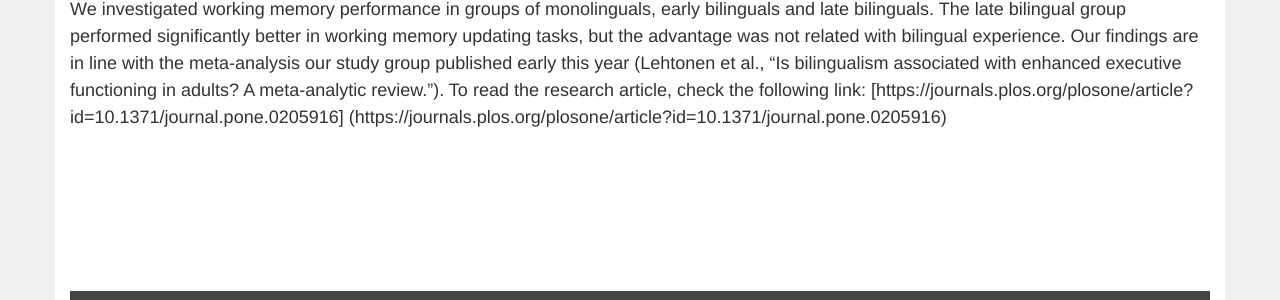
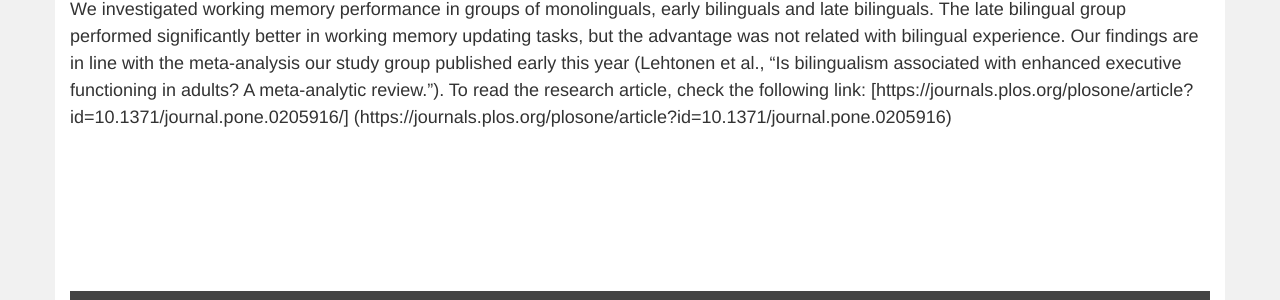
Before and after one commit to dlfell/braintrain, a Jekyll site: the page built from _posts/news/2018-11-05-Is there a bilingual advantage in working memory?.md, in a window 1280 px wide. Shown: the part 305-605 px from the top of the page. Built offline with Jekyll 4.4.1, drawn with Linux system fonts in a browser that asks for light colours; nearby versions of some CDN libraries; some of the changed text lies outside the part shown.

```diff
--- a/_posts/news/2018-11-05-Is there a bilingual advantage in working memory?.md
+++ b/_posts/news/2018-11-05-Is there a bilingual advantage in working memory?.md
@@ -5,5 +5,5 @@ category: news
 ---
 
 Our research article, “Bilingualism and working memory performance: Evidence from a large-scale online study” just came out in PLOS ONE. We investigated working memory performance in groups of monolinguals, early bilinguals and late bilinguals. The late bilingual group performed significantly better in working memory updating tasks, but the advantage was not related with bilingual experience. Our findings are in line with the meta-analysis our study group published early this year (Lehtonen et al., “Is bilingualism associated with enhanced executive functioning in adults? A meta-analytic review.”). To read the research article, check the following link:
-[https://journals.plos.org/plosone/article?id=10.1371/journal.pone.0205916]
+[https://journals.plos.org/plosone/article?id=10.1371/journal.pone.0205916/]
 (https://journals.plos.org/plosone/article?id=10.1371/journal.pone.0205916)
```
